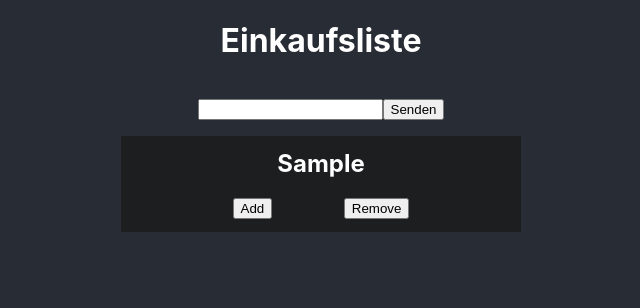
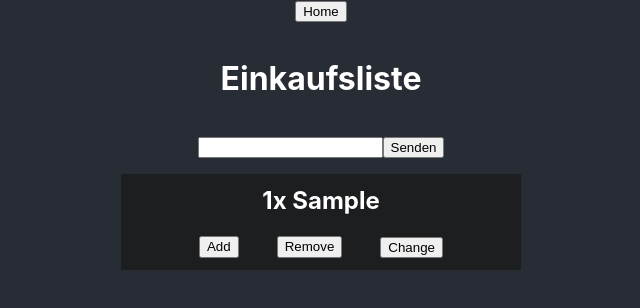
Before and after one commit to RedStylzZ/shoppingcart, a React (Create React App) app: page / in a window 1280 px wide. Both pictures are taken after typing "Sample" into the empty fields and a click on the input "Senden". Shown: the top 308 px of the page, without its empty margins (319-959 px from the left). Built offline with nearby package versions, Linux system fonts and the light colour scheme.

Commit message:
Alles funzt

```diff
--- a/package.json
+++ b/package.json
@@ -8,7 +8,9 @@
     "@testing-library/user-event": "^13.5.0",
     "react": "^17.0.2",
     "react-dom": "^17.0.2",
+    "react-router-dom": "^6.2.1",
     "react-scripts": "5.0.0",
+    "react-uuid": "^1.0.2",
     "web-vitals": "^2.1.2"
   },
   "scripts": {
--- a/src/App.css
+++ b/src/App.css
@@ -1,12 +1,5 @@
 .App {
   text-align: center;
-}
-
-body {
-  background-color: #282c34;
-}
-
-.App-header {
   background-color: #282c34;
   min-height: 100vh;
   display: flex;
@@ -16,6 +9,10 @@ body {
   /*justify-content: center;*/
   /*font-size: calc(10px + 2vmin);*/
   color: white;
+}
+
+body {
+  background-color: #282c34;
 }
 
 .Outer {
--- a/src/App.js
+++ b/src/App.js
@@ -1,42 +1,23 @@
 import './App.css';
-import React, {useState} from "react";
-import Items from './Items.js'
+import React from "react";
+import Home from "./pages/Home";
+import {BrowserRouter, Route, Routes} from "react-router-dom";
+import ChangeItem from "./pages/ChangeItem";
+import NavBar from "./components/NavBar";
+import homeController from "./controller/HomeController";
 
 function App() {
-    let itemInput = React.createRef()
-    const [items, setItems] = useState([])
-
-    const clickHandler = () => {
-        if (itemInput.current.value) {
-            setItems([...items, itemInput.current.value])
-            itemInput.current.value = "";
-        }
-    }
-
-    const removeItem = (item) => {
-        console.log(item)
-        setItems(items.filter((i) => i !== item))
-    }
+    const hController = homeController()
 
     return (
         <div className="App">
-            <header className="App-header">
-                <h1>Einkaufsliste</h1>
-                <div>
-                    <input type={"textarea"} ref={itemInput} onKeyPress={(e) => {
-                        if (e.key === "Enter") {
-                            clickHandler()
-                        }
-                        return null;
-                    }}/>
-                    <input type={"button"} value={"Senden"} onClick={() => clickHandler()}/>
-                </div>
-                <div className={"Outer"}>
-                    <div className={"Inner"}>
-                        <Items items={items} remove={removeItem}/>
-                    </div>
-                </div>
-            </header>
+            <BrowserRouter>
+                <NavBar/>
+                <Routes>
+                    <Route path={"/"} element={<Home controller={hController}/>}/>
+                    <Route path={"/change/:uuid"} element={<ChangeItem controller={hController}/>}/>
+                </Routes>
+            </BrowserRouter>
         </div>
     );
 }
--- a/src/Items.js
+++ /dev/null
@@ -1,13 +0,0 @@
-import ItemCard from "./ItemCard";
-
-function Items(props) {
-    console.log(props.items)
-    if (Array.isArray(props.items)) {
-        return props.items.map((item, index) =>
-            (<ItemCard item={item} key={index} remove={props.remove}/>)
-        )
-    }
-    return null
-}
-
-export default Items
--- a/src/ItemCard.js
+++ b/src/components/ItemCard.js
@@ -1,15 +1,20 @@
-function ItemCard({item, remove}) {
-    console.log(item)
+import {Link} from "react-router-dom";
+
+function ItemCard({item, add, remove}) {
+    const name = `${item.count}x ${item.name}`
     return (
         <div className={"Item"} itemID={item}>
-            <h2>{item}</h2>
+            <h2>{name}</h2>
             <div className={"ItemActions"}>
                 <input type={"button"} value={"Add"} onClick={() => {
-                    console.log("Add:", item)
+                    add(item)
                 }}/>
                 <input type={"button"} value={"Remove"} onClick={() => {
                     remove(item)
                 }}/>
+                <Link to={`/change/${item.id}`}>
+                    <input type={"button"} value={"Change"}/>
+                </Link>
             </div>
         </div>
     );
--- /dev/null
+++ b/src/components/Items.js
@@ -0,0 +1,10 @@
+import ItemCard from "./ItemCard";
+
+export default function Items(props) {
+    if (Array.isArray(props.items)) {
+        return props.items.map((item) =>
+            (<ItemCard item={item} key={item.id} add={props.add} remove={props.remove}/>)
+        )
+    }
+    return null
+}
--- /dev/null
+++ b/src/components/NavBar.js
@@ -0,0 +1,12 @@
+import {Link} from "react-router-dom";
+
+export default function NavBar() {
+
+    return (
+        <div>
+            <Link to={"/"}>
+                <input type="button" value={"Home"}/>
+            </Link>
+        </div>
+    )
+}
--- /dev/null
+++ b/src/controller/HomeController.js
@@ -0,0 +1,43 @@
+import uuid from "react-uuid";
+
+export default function homeController() {
+    /*
+    {
+        {
+            "id":"1"
+            "Name":"Bier",
+            "count":"1"
+        }
+    }
+     */
+    let items = []
+
+    return {
+        getItems: () => [...items],
+        getItemByUUID: (uuid) => items.filter((item) => item.id === uuid)[0].name,
+
+        addItem: (newItem) => {
+            if (items.filter((item) => item.id === uuid && item.name !== newItem).length > 0) return [...items]
+
+            const itemCount = items.filter((item) => item.name === newItem).length + 1
+            if (itemCount > 1) {
+                items.filter((item) => item.name === newItem).map((item) => item.count++)
+            } else {
+                const newItemObj = {id: uuid(), name: newItem, count: itemCount}
+                items = [...items, newItemObj]
+            }
+            return [...items]
+        },
+
+        removeItem: (item) => {
+            const index = items.indexOf(item)
+            if (item.count <= 1) {
+                items.splice(index, 1)
+            } else {
+                items[index].count--
+            }
+            return [...items]
+        },
+        changeItem: (uuid, name) => items.filter((item) => item.id === uuid).map((item) => item.name = name)
+    }
+}
--- /dev/null
+++ b/src/pages/ChangeItem.js
@@ -0,0 +1,26 @@
+import {useParams, useNavigate} from "react-router-dom";
+import {useState} from "react";
+
+export default function ChangeItem(props) {
+    const {controller} = props
+    const params = useParams()
+    const navigate = useNavigate()
+    const [name, setName] = useState(controller.getItemByUUID(params.uuid))
+
+    const changeItem = (event) => {
+        controller.changeItem(params.uuid, event.target.elements[0].value)
+        setName(controller.getItemByUUID(params.uuid))
+        event.preventDefault()
+        navigate("/")
+    }
+
+    return (
+        <div className={"ChangePage"}>
+            <h1>{name}</h1>
+            <form onSubmit={changeItem}>
+                <input type="text"/>
+                <input type="submit" value={"Submit"}/>
+            </form>
+        </div>
+    )
+}
--- /dev/null
+++ b/src/pages/Home.css
@@ -0,0 +1,59 @@
+.Home {
+    text-align: center;
+    background-color: #282c34;
+    min-height: 100vh;
+    display: flex;
+    flex-direction: column;
+    gap: 1rem;
+    /*align-items: center;*/
+    /*justify-content: center;*/
+    /*font-size: calc(10px + 2vmin);*/
+    color: white;
+}
+
+body {
+    background-color: #282c34;
+}
+
+.Outer {
+    display: flex;
+    align-items: center;
+    justify-content: center;
+    width: 100%;
+    /*background: darkred;*/
+}
+
+h2 {
+    margin: 0.5rem 0;
+}
+
+p {
+    margin: 0;
+    font-size: 125%;
+}
+
+.Inner {
+    display: flex;
+    gap: 1rem;
+    flex-flow: row wrap;
+    width: 90%;
+    justify-content: space-evenly;
+    align-items: center;
+}
+
+.Item {
+    display: flex;
+    align-items: center;
+    flex-direction: column;
+    justify-content: space-evenly;
+    width: 25rem;
+    height: 6rem;
+    background: #1c1e20;
+}
+
+.ItemActions {
+    display: flex;
+    margin: 0.5rem 0;
+    width: 80%;
+    justify-content: space-evenly;
+}
--- /dev/null
+++ b/src/pages/Home.js
@@ -0,0 +1,45 @@
+import Items from "../components/Items";
+import React, {useState} from "react";
+import './Home.css';
+
+export default function Home(props) {
+    const {controller} = props
+    const [items, setItems] = useState(controller.getItems)
+
+    const addItem = (event) => {
+        if (event.target) {
+            if (event.target.elements[0].value.length > 100) {
+                alert("Maximum 100 characters allowed")
+            } else {
+                setItems(controller.addItem(event.target.elements[0].value))
+            }
+            event.target.elements[0].value = ""
+            event.preventDefault()
+        } else {
+            setItems(controller.addItem(event.name))
+        }
+    }
+
+    // const countUpItem = (item) => {
+    //     setItems(controller.addItem(item))
+    // }
+
+    const removeItem = (item) => {
+        setItems(controller.removeItem(item))
+    }
+
+    return (
+        <div className={"Home"}>
+            <h1>Einkaufsliste</h1>
+            <form onSubmit={addItem}>
+                <input type={"textarea"}/>
+                <input type={"submit"} value={"Senden"}/>
+            </form>
+            <div className={"Outer"}>
+                <div className={"Inner"}>
+                    <Items items={items} add={addItem} remove={removeItem}/>
+                </div>
+            </div>
+        </div>
+    )
+}
```
Also changed, not shown: 1 other file (tests, documents, lock files or other folders).
